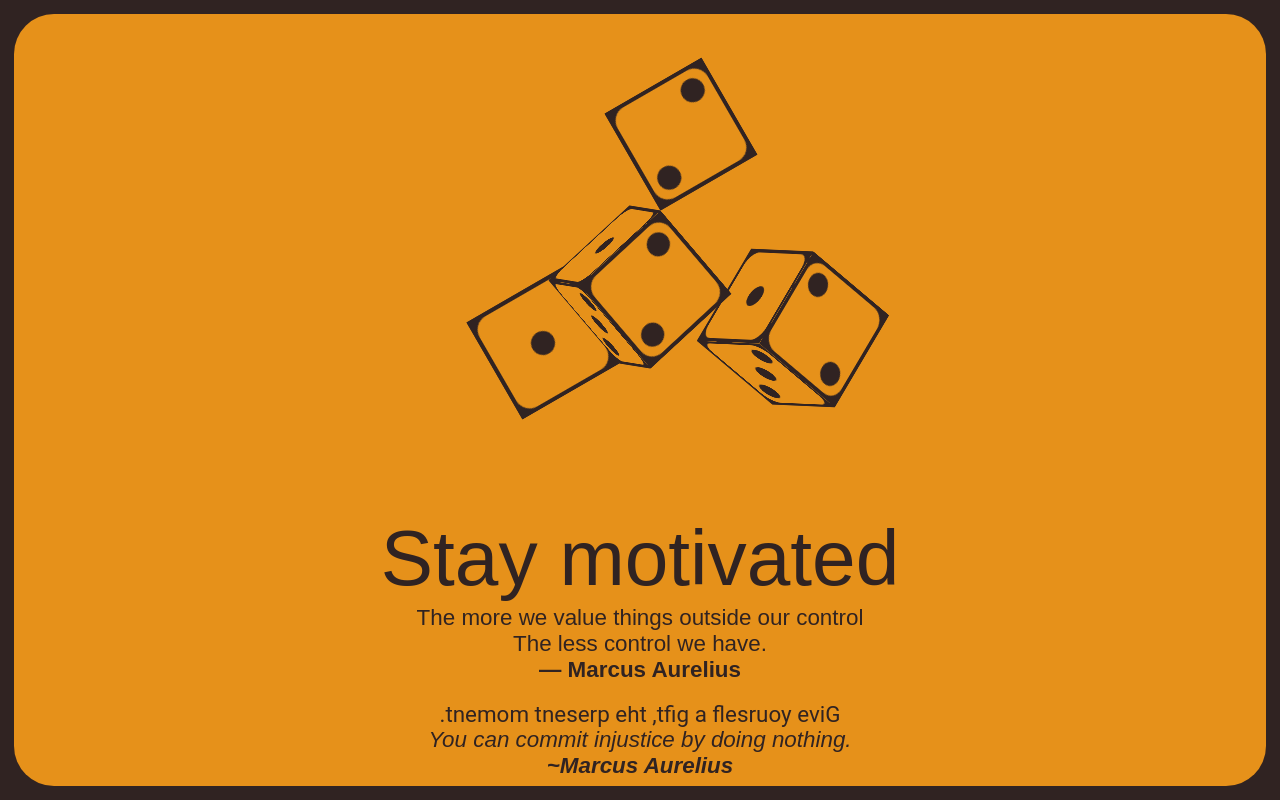
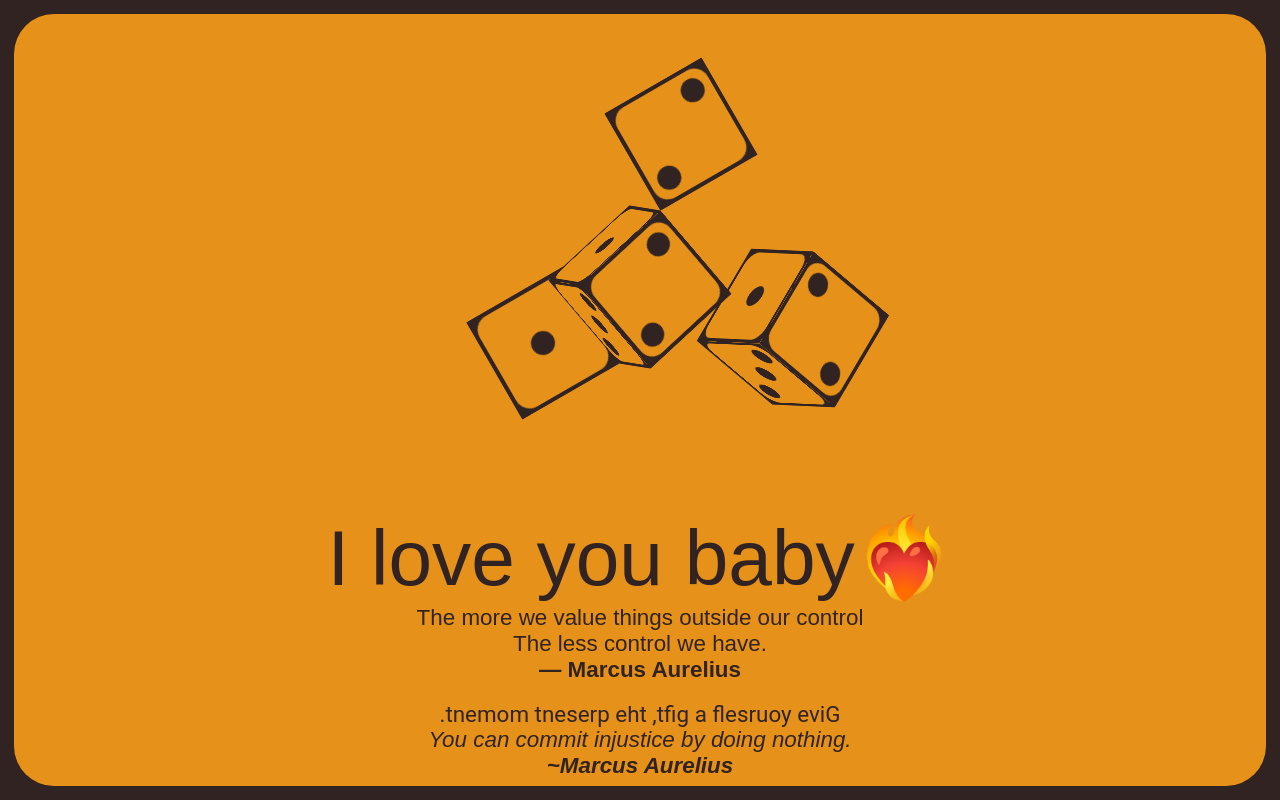
Before and after one commit to kooya3/dice-player, a plain HTML site: page index.html in a window 1280 px wide. Drawn offline with Linux system fonts and the light colour scheme.

Commit message:
added emoticons

```diff
--- a/index.html
+++ b/index.html
@@ -12,7 +12,7 @@
 
   <link rel="stylesheet" href="style.css">
 
-  <title>Document</title>
+  <title>❤️‍🔥Melissa❤️‍🔥</title>
 
 </head>
 
@@ -91,7 +91,7 @@
 
 
 
-    <h1>Stay motivated</h1>
+    <h1>I love you baby❤️‍🔥</h1>
 
     <span>The more we value things outside our control <br> The less control we have. <br> <b>— Marcus Aurelius</b>
     <bdo dir=""></bdo>
```
Also changed, not shown: 1 other file.
